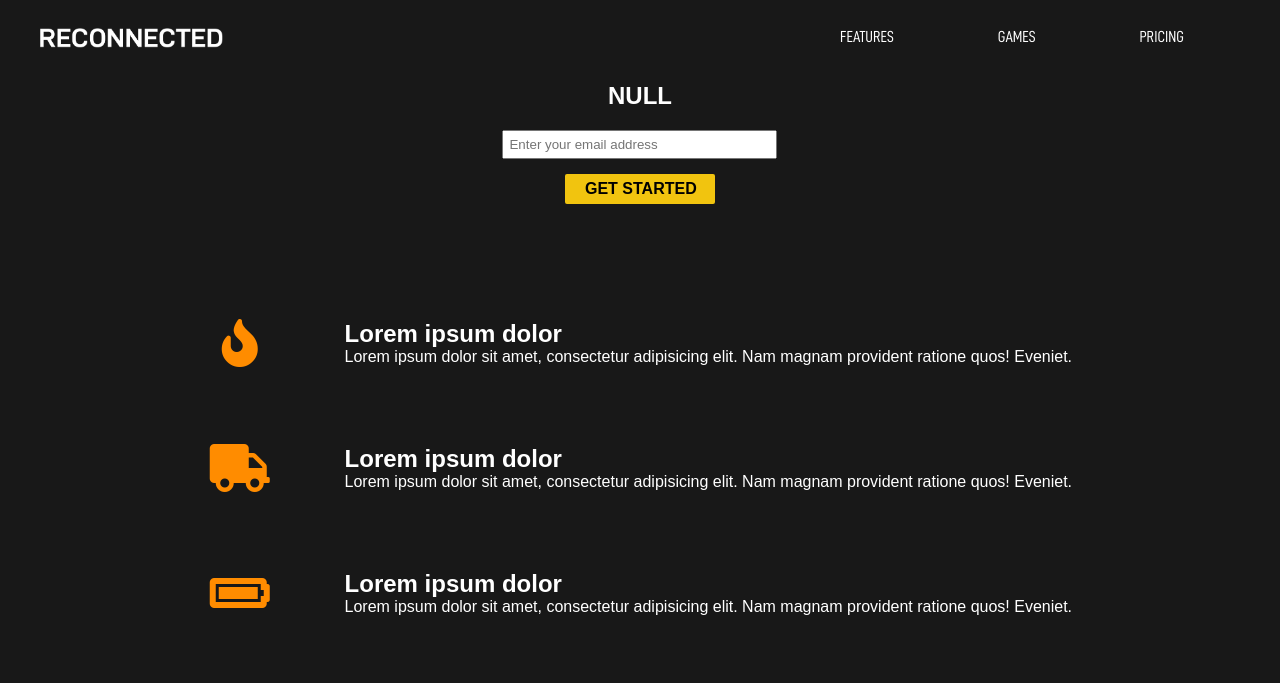
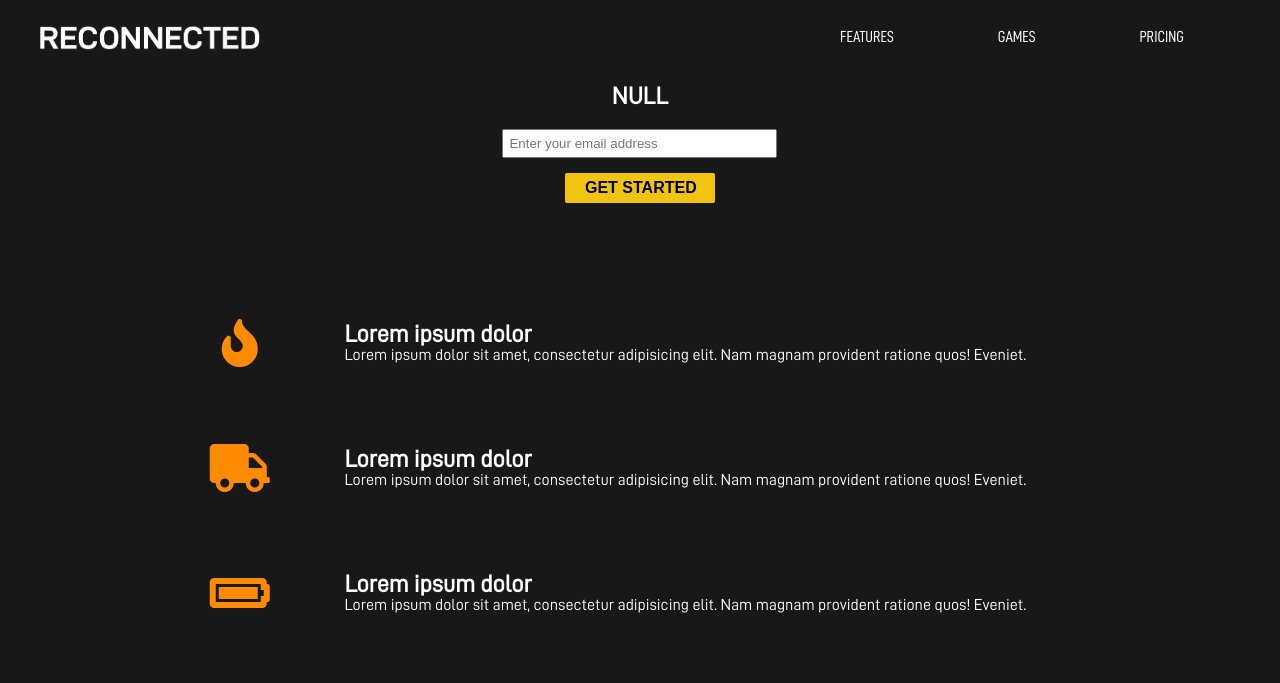
Before and after one commit to risesia/landingpage, a plain HTML site: page index.html in a window 1280 px wide. Shown: the top 683 px of the page. Drawn offline with Linux system fonts and the light colour scheme; a web font is replaced by a local one.

Commit message:
Implementing #2.2
changing font sources to GitHub rep

```diff
--- a/index.html
+++ b/index.html
@@ -6,36 +6,26 @@
     <title>RECONNECTED - Leading Cloud Gaming Service</title>
     <style>
          @font-face {
-            font-family: 'D-Din-Regular';
-            src: url(https://www.datto.com/fonts/DattoDIN-Regular.woff2) format("woff2"),
-                 url(https://www.datto.com/fonts/DattoDIN-Regular.woff) format("woff");
+            font-family: 'D-Din';
+            src: url(../fonts/D-DIN.woff2) format("woff2");
             font-style: normal;
             font-display: block;
         }
         @font-face {
             font-family: 'D-Din-Bold';
-            src: url(https://www.datto.com/fonts/DattoDIN-Bold.woff2) format("woff2"),
-                 url(https://www.datto.com/fonts/DattoDIN-Bold.woff) format("woff");
+            src: url(../fonts/D-DIN-Bold.woff2) format("woff2");
             font-style: normal;
             font-display: block;
         }
         @font-face {
-            font-family: 'D-Din-BoldCon';
-            src: url(https://www.datto.com/fonts/DattoDIN-BoldCondensed.woff2) format("woff2"),
-                 url(https://www.datto.com/fonts/DattoDIN-BoldCondensed.woff) format("woff");
+            font-family: 'D-DinCon';
+            src: url(../fonts/D-DINCondensed.woff2) format("woff2");
             font-style: normal;
             font-display: block;
         }
         @font-face {
-            font-family: 'D-Din-BoldExp';
-            src: url(https://www.datto.com/fonts/DattoDINExp-Bold.woff2) format("woff2"),
-                 url(https://www.datto.com/fonts/DattoDINExp-Bold.woff) format("woff");
-            font-style: normal;
-            font-display: block;
-        }
-        @font-face {
-            font-family: 'D-Din-Con';
-            src: url(../fonts/D-DINCondensed.woff2) format("woff2");
+            font-family: 'D-DinExp-Bold';
+            src: url(../fonts/D-DINExp-Bold.woff2) format("woff2");
             font-style: normal;
             font-display: block;
         }
@@ -47,7 +37,7 @@
         }
         body {
             background-color: #181818;
-            font-family: 'D-Din-Regular', sans-serif;
+            font-family: 'D-Din', sans-serif;
             color: #ffffff;
         }
         #page-wrapper {
@@ -88,7 +78,7 @@
             display: flex;
             justify-content: space-around;
             align-items: center;
-            background-color: transparent;
+            background-color: #181818;
         }
         @media (max-width: 600px) {
             header {
@@ -107,7 +97,7 @@
         }
         .logo > img {
             width: auto;
-            height: 20px;
+            height: 3vh;
             max-width: 300px;
             display: flex;
             justify-content: center;
@@ -144,7 +134,7 @@
             justify-content: space-around;
         }
         nav li {
-            font-family: 'D-Din-Con';
+            font-family: 'D-DinCon';
             text-transform: uppercase;
         }
         #hero {
```
